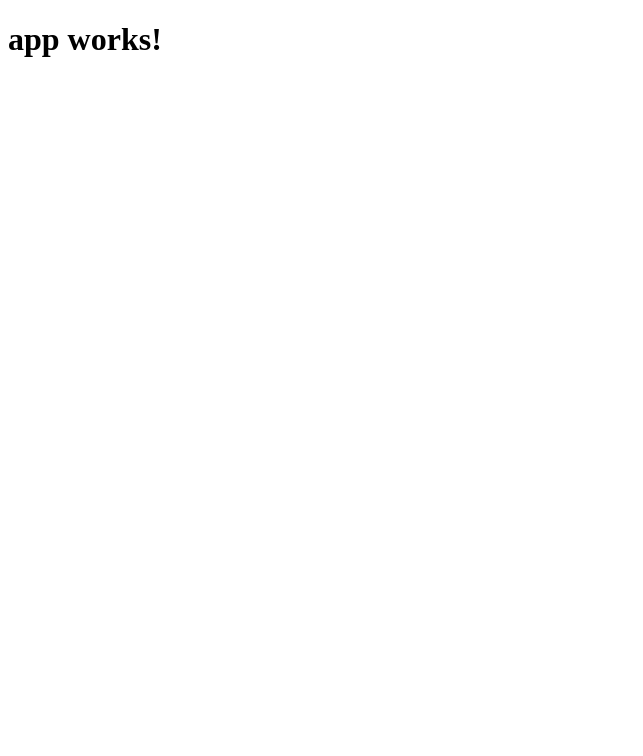
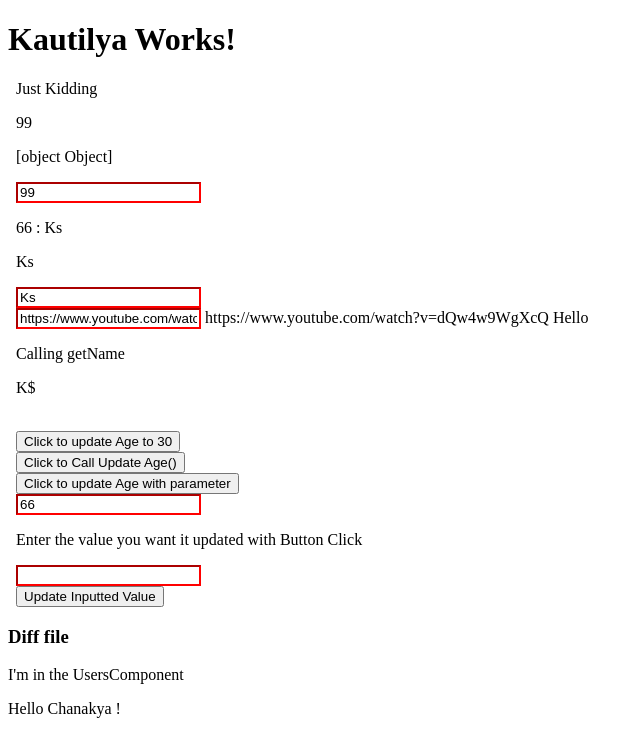
Before and after one commit to SensehacK/playgrounds, an Angular app: page / in a window 1280 px wide. Shown: the top 756 px of the page, without its empty margins (0-643 px from the left). Built offline with nearby package versions, Linux system fonts and the light colour scheme.

Commit message:
Learned bit about Data Binding.

```diff
--- a/src/app/app.component.css
+++ b/src/app/app.component.css
@@ -0,0 +1,3 @@
+input {
+  border-color: red;
+}
--- a/src/app/app.component.html
+++ b/src/app/app.component.html
@@ -1,3 +1,49 @@
 <h1>
   {{title}}
 </h1>
+
+<body>
+  {{awesome}}
+  <p> {{ age }}</p>
+  <p> {{ person }}</p>
+
+  <input type="text" [value]="age">
+
+  <!-- Checking Javascript object via String interpolation data binding -->
+  <p> {{ person.age }} : {{ person.name }} </p>
+  <p> {{ person.name }} </p>
+
+  <!-- input value property data binding  -->
+  <input type="text" [value]="person.name">
+  <!-- Method call property data binding -->
+  <br>
+  <input type="url" [value]="getRickRolled()">
+
+  {{ getRickRolled() }} Hello
+  <!-- Method call string interpolation -->
+  <p> Calling getName</p>
+  <p> {{ getName() }}</p>
+
+  <br>
+  <!-- Update data using button -->
+  <button (click)="age = 30"> Click to update Age to 30 </button>
+  <br>
+  <button (click)="setAge()"> Click to Call Update Age()</button>
+  <br>
+  <!-- method update string interpolation -->
+  <button (click)="setPersonAge(47)"> Click to update Age with parameter</button>
+  <br>
+
+  <!--  Two way data binding -->
+  <input type="text" [(ngModel)]="person.age">
+  <br>
+
+  <!-- enter value for updating everywhere -->
+  <p>Enter the value you want it updated with Button Click</p>
+  <input type="text" [(ngModel)]="inputT">
+  <br>
+  <button (click)="setPersonAge(inputT)">Update Inputted Value </button>
+
+</body>
+
+<app-users></app-users>
--- a/src/app/app.component.ts
+++ b/src/app/app.component.ts
@@ -6,5 +6,29 @@ import { Component } from '@angular/core';
   styleUrls: ['./app.component.css']
 })
 export class AppComponent {
-  title = 'app works!';
+  title = 'Kautilya Works!';
+  awesome = 'Just Kidding';
+  age = 99;
+  person = {
+    name: 'Ks',
+    age: 66
+  };
+
+
+  getName() {
+    return 'K$';
+  }
+
+  getRickRolled() {
+    const url = 'https://www.youtube.com/watch?v=dQw4w9WgXcQ';
+    return url;
+  }
+
+  setAge() {
+    this.age = 102;
+  }
+
+  setPersonAge(age: number) {
+    this.person.age = age;
+  }
 }
--- a/src/app/app.module.ts
+++ b/src/app/app.module.ts
@@ -4,10 +4,12 @@ import { FormsModule } from '@angular/forms';
 import { HttpModule } from '@angular/http';
 
 import { AppComponent } from './app.component';
+import { UsersComponent } from './users/users.component';
 
 @NgModule({
   declarations: [
-    AppComponent
+    AppComponent,
+    UsersComponent
   ],
   imports: [
     BrowserModule,
--- /dev/null
+++ b/src/app/users/users.component.ts
@@ -0,0 +1,15 @@
+import { Component } from '@angular/core';
+
+@Component({
+    selector: 'app-users',
+    template: `
+    <h3> Diff file </h3>
+    <p>I'm in the UsersComponent </p>
+    <p>Hello {{ name }}  !</p>
+    `
+})
+
+export class UsersComponent {
+    Kautilya = 'Sensehack';
+    name = 'Chanakya';
+}
--- a/src/index.html
+++ b/src/index.html
@@ -11,7 +11,7 @@
 </head>
 
 <body>
-  <app-root>Loading...</app-root>
+  <app-root>Sensehack...</app-root>
 </body>
 
 </html>
```
